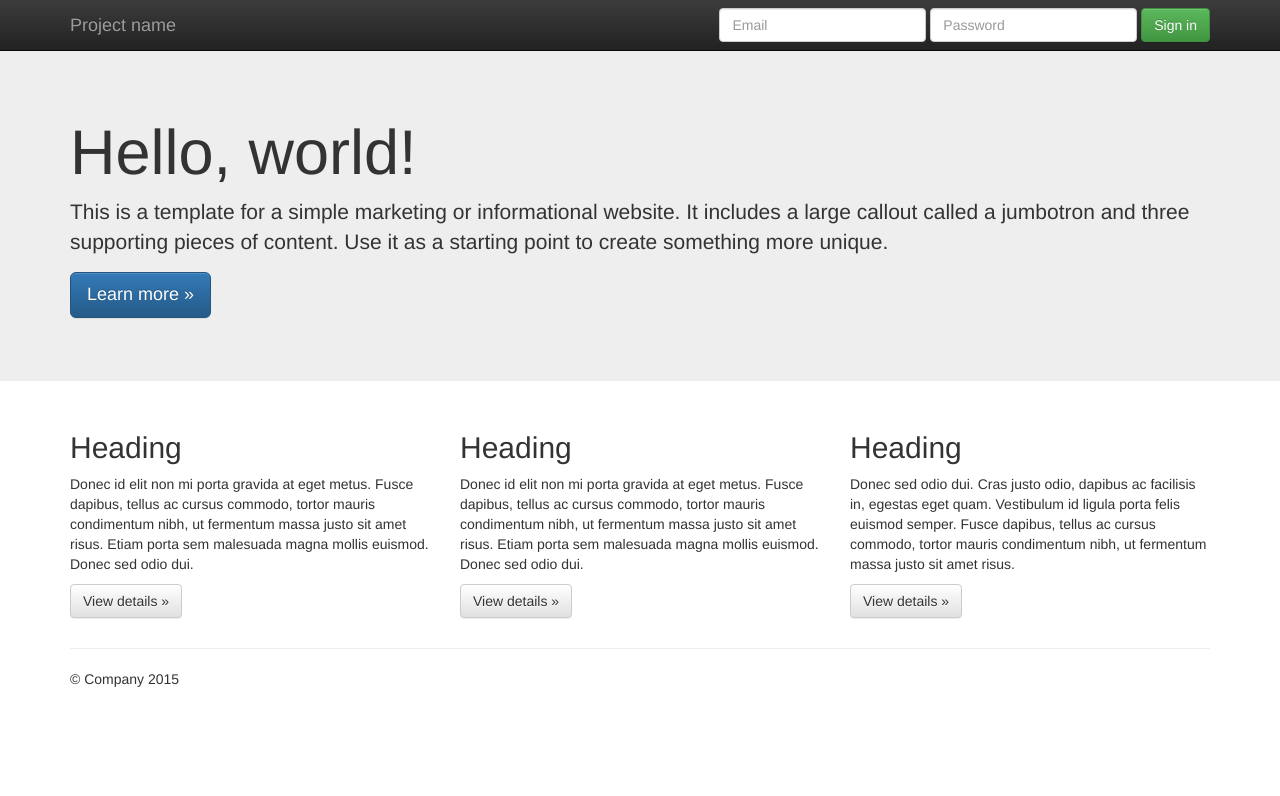
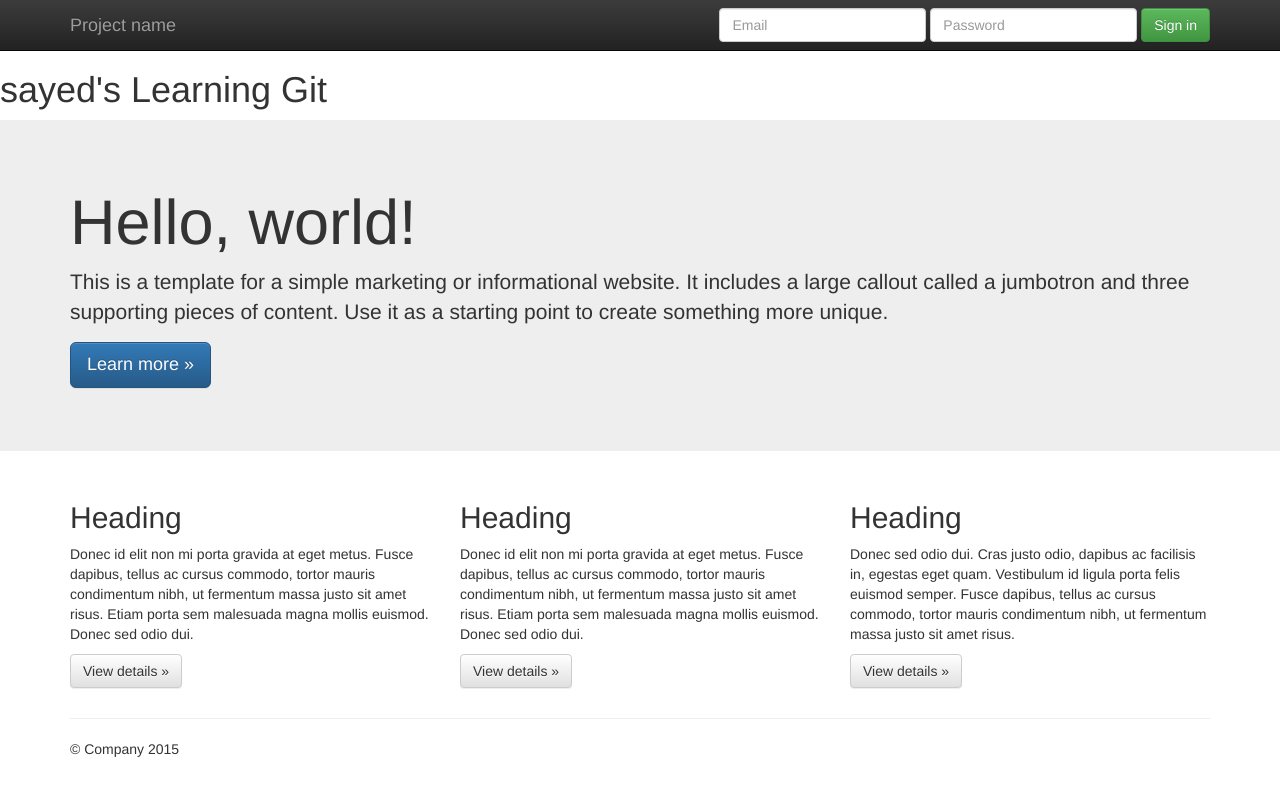
Before and after one commit to DeadShot393/website, a plain HTML site: page index.html in a window 1280 px wide. Drawn offline with nearby package versions, Linux system fonts and the light colour scheme.

Commit message:
header about sated is added

```diff
--- a/index.html
+++ b/index.html
@@ -27,6 +27,7 @@
         <!--[if lt IE 8]>
             <p class="browserupgrade">You are using an <strong>outdated</strong> browser. Please <a href="http://browsehappy.com/">upgrade your browser</a> to improve your experience.</p>
         <![endif]-->
+		<h1> sayed's Learning Git  </h1>
     <nav class="navbar navbar-inverse navbar-fixed-top" role="navigation">
       <div class="container">
         <div class="navbar-header">
```
